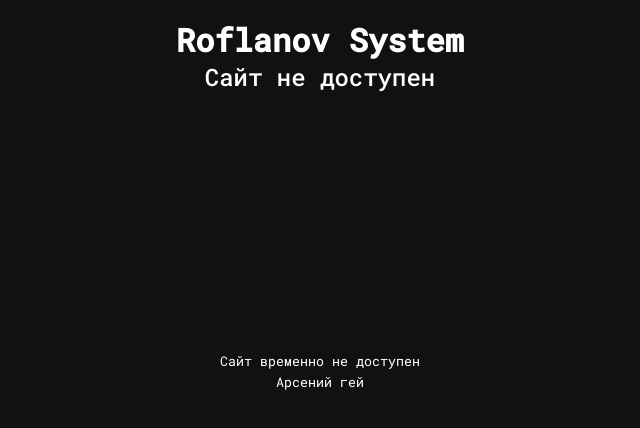
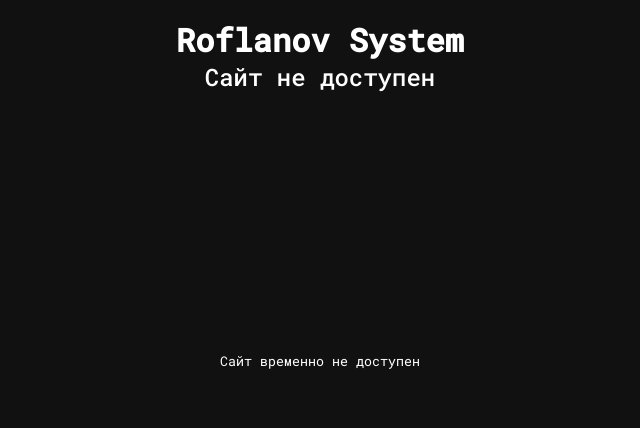
Before and after one commit to RoflanovOFF/main_site, a plain HTML site: page index.html in a window 1280 px wide. Shown: the full height of the page, 320-960 px from the left. Drawn offline with Linux system fonts and the light colour scheme.

Commit message:
Update index.html

```diff
--- a/index.html
+++ b/index.html
@@ -14,7 +14,6 @@
 
     <div class="msgs">
         <p>Сайт временно не доступен</p>
-        <p>Арсений гей</p>
     </div>
 </body>
 </html>
```
